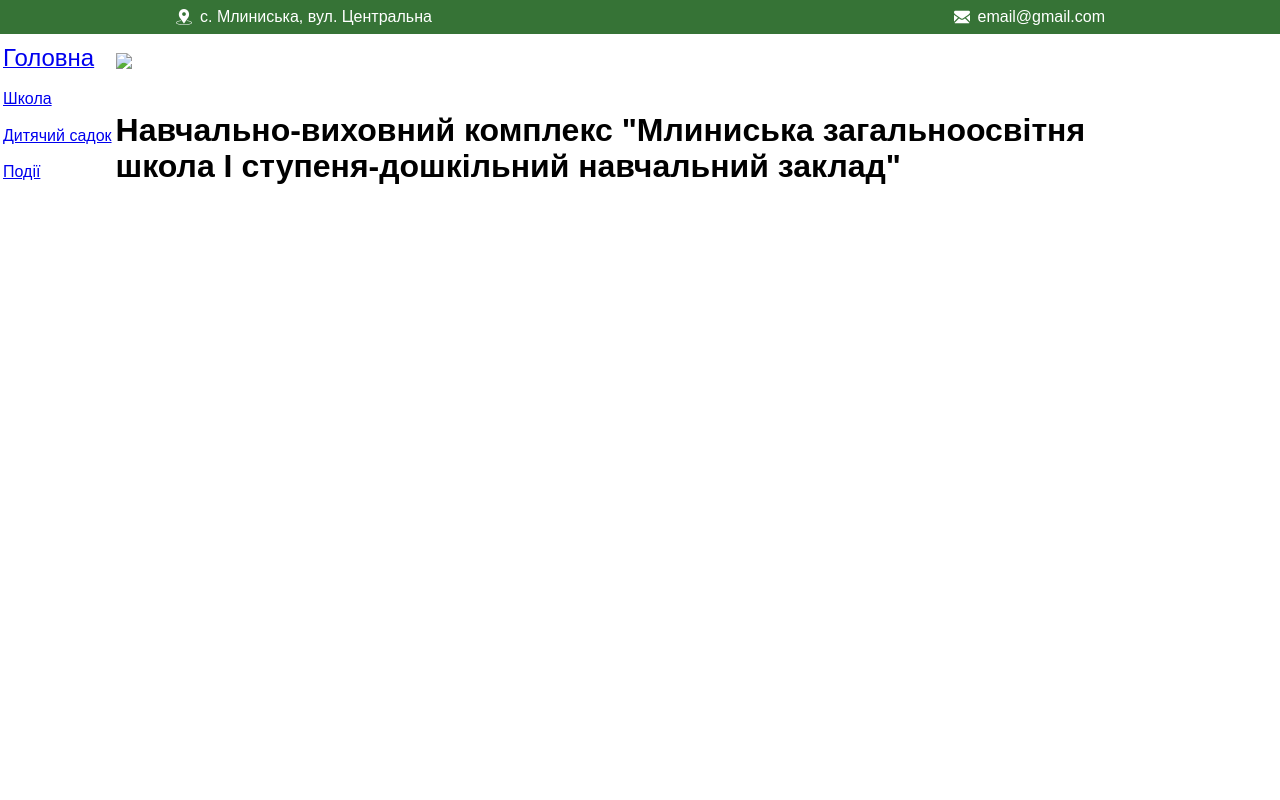
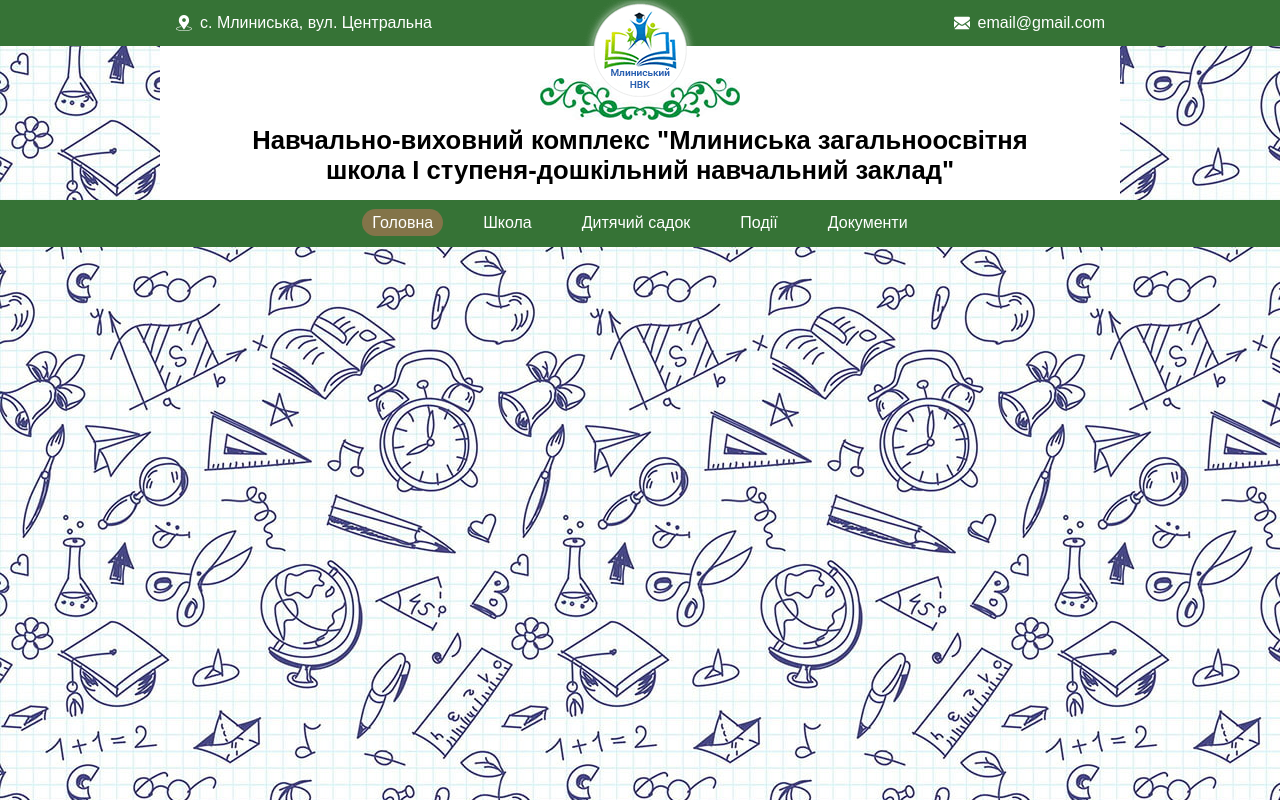
Before and after one commit to Nazar1508/mlynyska-school, a plain HTML site: page index.html in a window 1280 px wide. Drawn offline with Linux system fonts and the light colour scheme.

Commit message:
Закінчив верстку хедера

```diff
--- a/css/style.css
+++ b/css/style.css
@@ -1,9 +1,9 @@
-/* css variables */
 body {
   font-family: Arial, Helvetica, sans-serif;
   font-size: 1rem;
   font-weight: normal;
   color: #000;
+  background-image: url("../images/main-img/school-pattern.jpg");
 }
 
 .container {
@@ -14,9 +14,27 @@ body {
   padding: 0 15px;
 }
 
+.container--white {
+  background-color: #fff;
+}
+
+.list-reset {
+  margin: 0;
+  padding: 0;
+  list-style: none;
+}
+
 .header__top {
-  padding: 8px 0;
+  position: relative;
+  padding: 14px 0;
   background-color: #367336;
+}
+
+.header__logo {
+  position: absolute;
+  top: 0;
+  left: 50%;
+  transform: translateX(-50%);
 }
 
 .header__contacts {
@@ -65,3 +83,45 @@ body {
 .email:active {
   opacity: 0.8;
 }
+
+.header__title {
+  margin: 0;
+  padding: 80px 50px 15px 50px;
+  text-align: center;
+  font-size: 1.6rem;
+  background-image: url("../images/main-img/title-decor.jpg");
+  background-repeat: no-repeat;
+  background-position: center 32px;
+}
+
+.main-nav {
+  padding: 14px 0;
+  background-color: #367336;
+}
+
+.site-list__link {
+  margin: 0 15px;
+  padding: 5px 10px;
+  color: #fff;
+  text-decoration: none;
+  border-radius: 15px;
+  transition: 0.2s;
+}
+
+.site-list__link:not(.site-list__link--active):hover {
+  color: #000;
+  background-color: #fff;
+}
+
+.site-list__link:not(.site-list__link--active):active {
+  opacity: 0.8;
+}
+
+.site-list__link--active {
+  background-color: #837449;
+}
+
+.header__site-list {
+  display: flex;
+  justify-content: center;
+}
--- a/index.html
+++ b/index.html
@@ -12,47 +12,45 @@
    <header class="header">
       <div class="header__top">
          <div class="container">
+            <a class="header__logo">
+               <img class="header__logo-image" src="images/main-img/logo.png" alt="logo">
+            </a>
             <address class="header__contacts">
                <p class="address">c. Млиниська, вул. Центральна</p>
                <a class="email" href="mailto:email@gmail.com" aria-label="Електронна пошта">email@gmail.com</a>
             </address>
          </div>
       </div>
+      <div class="header__bottom">
+         <div class="container container--white">
+            <h1 class="header__title">
+               Навчально-виховний комплекс "Млиниська загальноосвітня школа І ступеня-дошкільний навчальний заклад"
+            </h1>
+         </div>
+         <nav class="main-nav">
+            <div class="container">
+               <ul class="header__site-list site-list list-reset">
+                  <li class="site-list__item">
+                    <a class="site-list__link site-list__link--active">Головна</a>
+                  </li>
+                  <li class="site-list__item">
+                    <a class="site-list__link" href="">Школа</a>
+                  </li>
+                  <li class="site-list__item">
+                     <a class="site-list__link" href="">Дитячий садок</a>
+                  </li>
+                  <li class="site-list__item">
+                     <a class="site-list__link" href="">Події</a>
+                  </li>
+                  <li class="site-list__item">
+                     <a class="site-list__link" href="content.html">Документи</a>
+                  </li>
+               </ul>
+            </div>
+         </nav>
+      </div>
    </header>
-  <table>
-<tr>
-<td>
-<a href="content.html" target="content">
-<font size="+2">Головна</font>
-</a>
-<br>
-<br>
-<a href="chapters/shkola.html" target="content">
-Школа
-</a>
-<br>
-<br>
-<a href="chapters/dytyachyysadok.html" target="content">
-Дитячий садок
-</a>
-<br>
-<br>
-<a href="chapters/podiyi.html" target="content">
-Події
-</a>
-<br>
-<br>
-</td>
-
-<td width="150" valign="left">
-<p align="right">
-<body>
-
-<img style="float: left; margin: 0px 0px 0px 0px;" src="images/8L.png" width="1000" />
-</br>
-</br>
-<h1><font color="black">Навчально-виховний комплекс "Млиниська загальноосвітня школа І ступеня-дошкільний навчальний заклад"</font></h1>
-</tr>
-</table>
+   <main></main>
+   <footer></footer>
 </body>
 </html>
```
Also changed, not shown: images/main-img/logo.png (added), images/main-img/school-pattern.jpg (added), images/main-img/title-decor.jpg (added).
